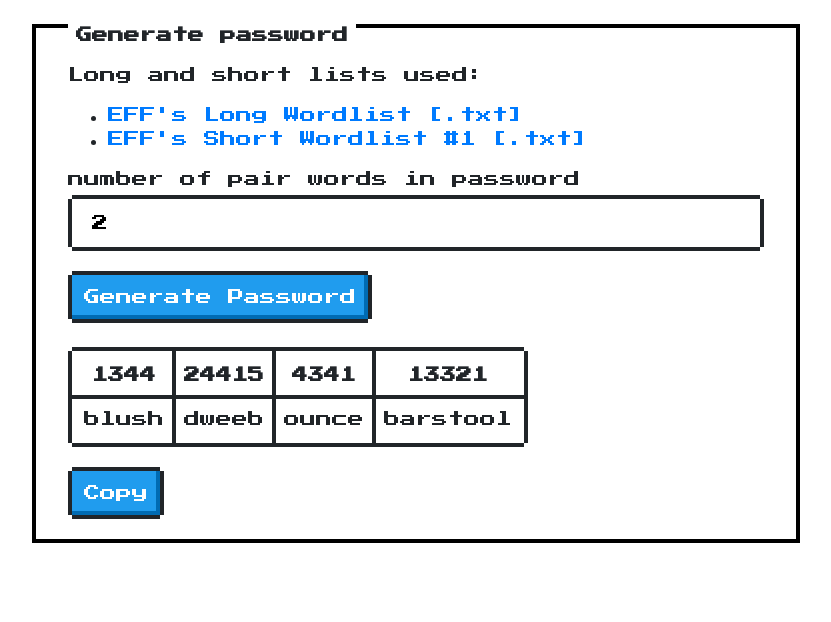
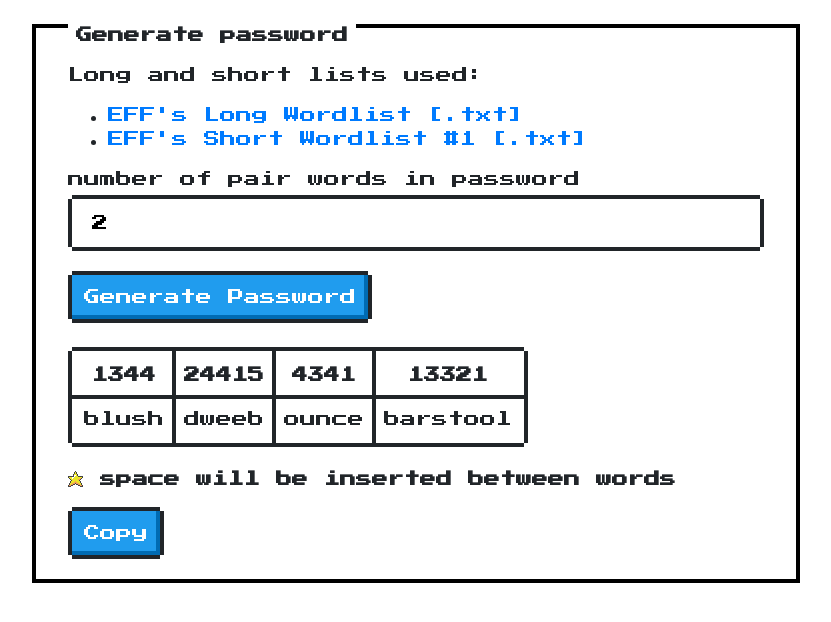
Before and after one commit to SecretBase/nlp, a Svelte app: page / in a window 1280 px wide. Shown: the top 622 px of the page, without its empty margins (224-1055 px from the left). Built offline with nearby package versions, Linux system fonts and the light colour scheme.

Commit message:
chore: hints for password will include space

```diff
--- a/src/App.svelte
+++ b/src/App.svelte
@@ -128,7 +128,10 @@
           </tbody>
         </table>
       </div>
-
+      <p>
+        <span class="nes-icon is-small star"></span>
+        <strong>space will be inserted between words</strong>
+      </p>
       {#if supportClipboard}
         <Button type="type" handleClick="{copyToClipboard}">Copy</Button>
       {/if}
```
